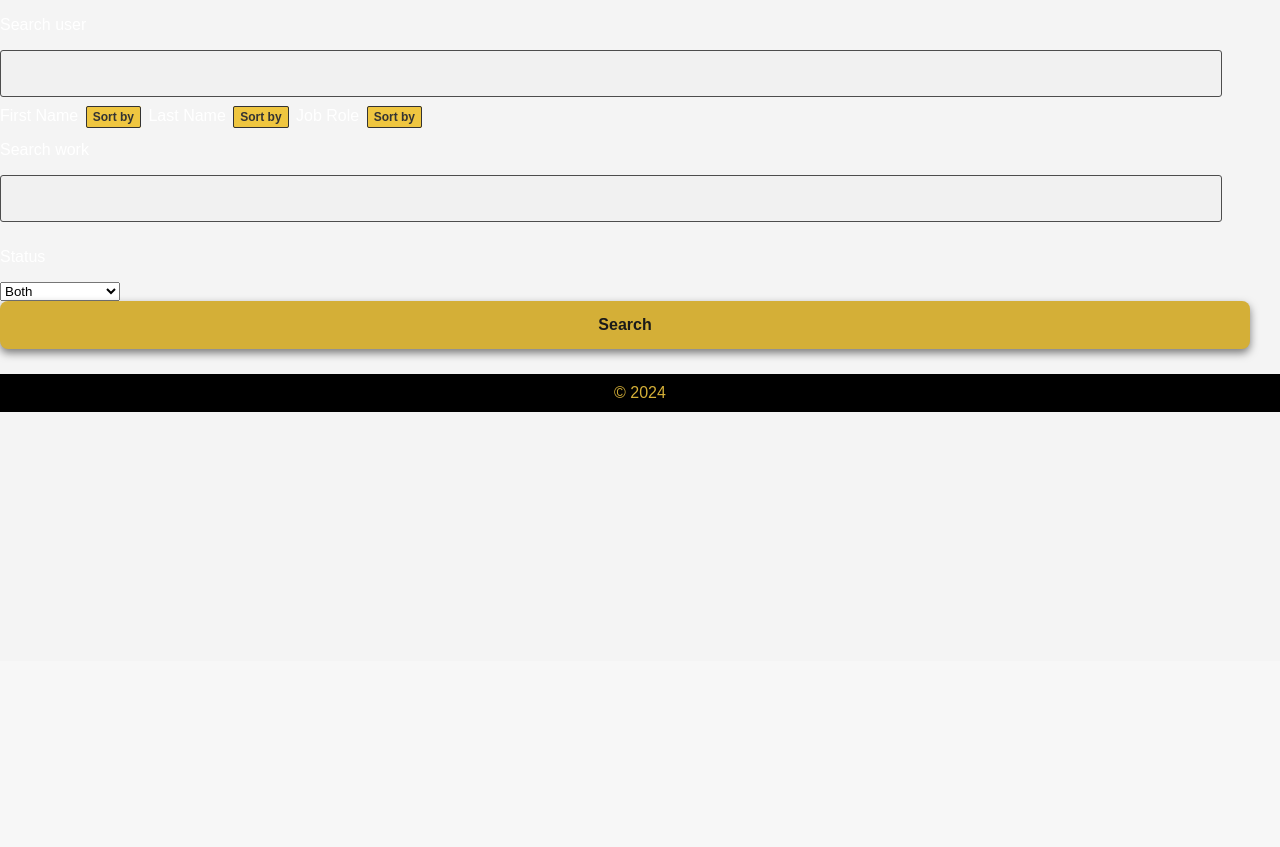
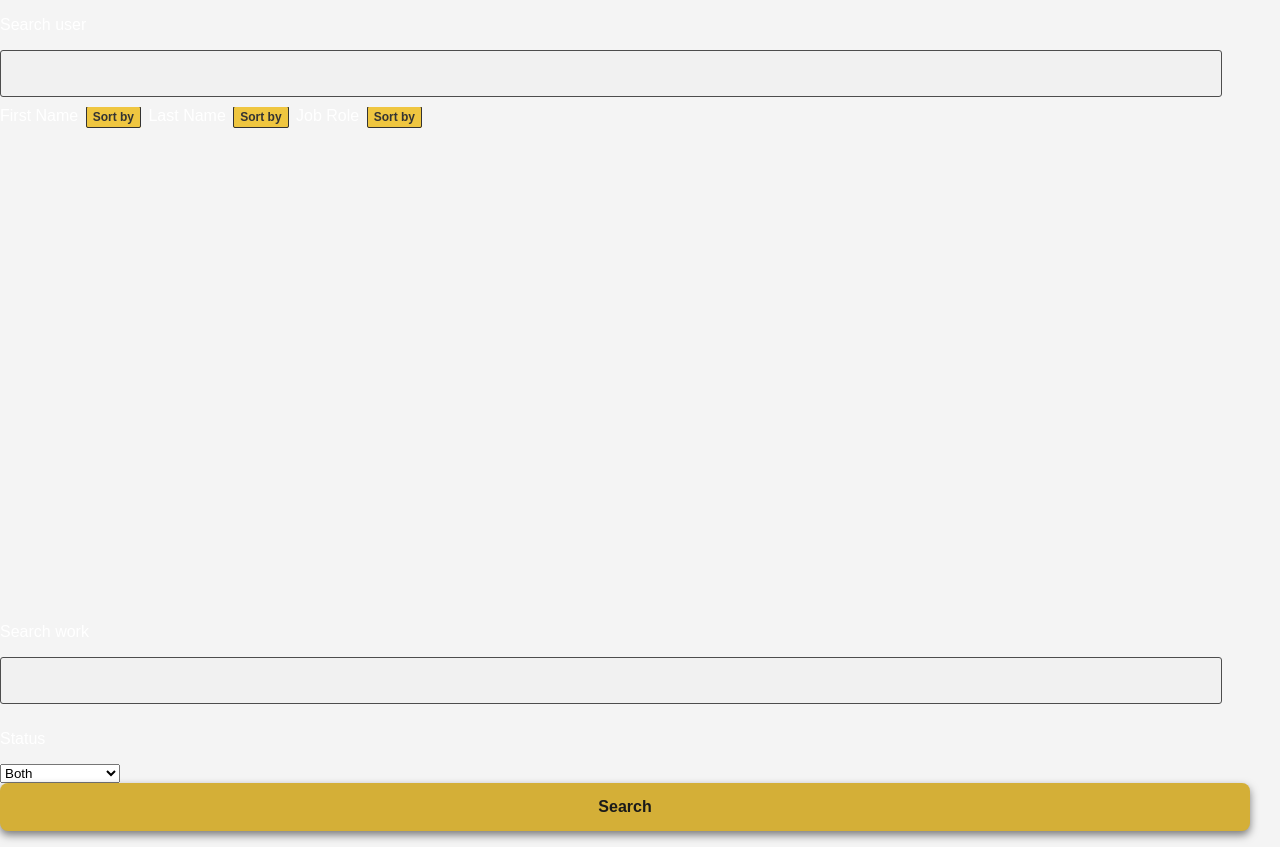
Before and after one commit to TheeHarpreet/Performance-Tracking-and-Management-System, a PHP site: page /manager-index.php in a window 1280 px wide. Shown: the part 139-986 px from the top of the page. Before the commit the page ends 551 px from the top, so only its background shows below. Run offline with PHP 8.4, Linux system fonts and the light colour scheme; the visitor is signed in with stand-in values (Sample User, id 1); data that the repository does not hold is empty.

Commit message:
Updated css for manager index overflow

```diff
--- a/css/mobile.css
+++ b/css/mobile.css
@@ -489,3 +489,8 @@ circle.fg {
   border-radius: 4px;
   color: white;
 }
+
+.user-search-results {
+  overflow: scroll;
+  height: 500px;
+}
```
